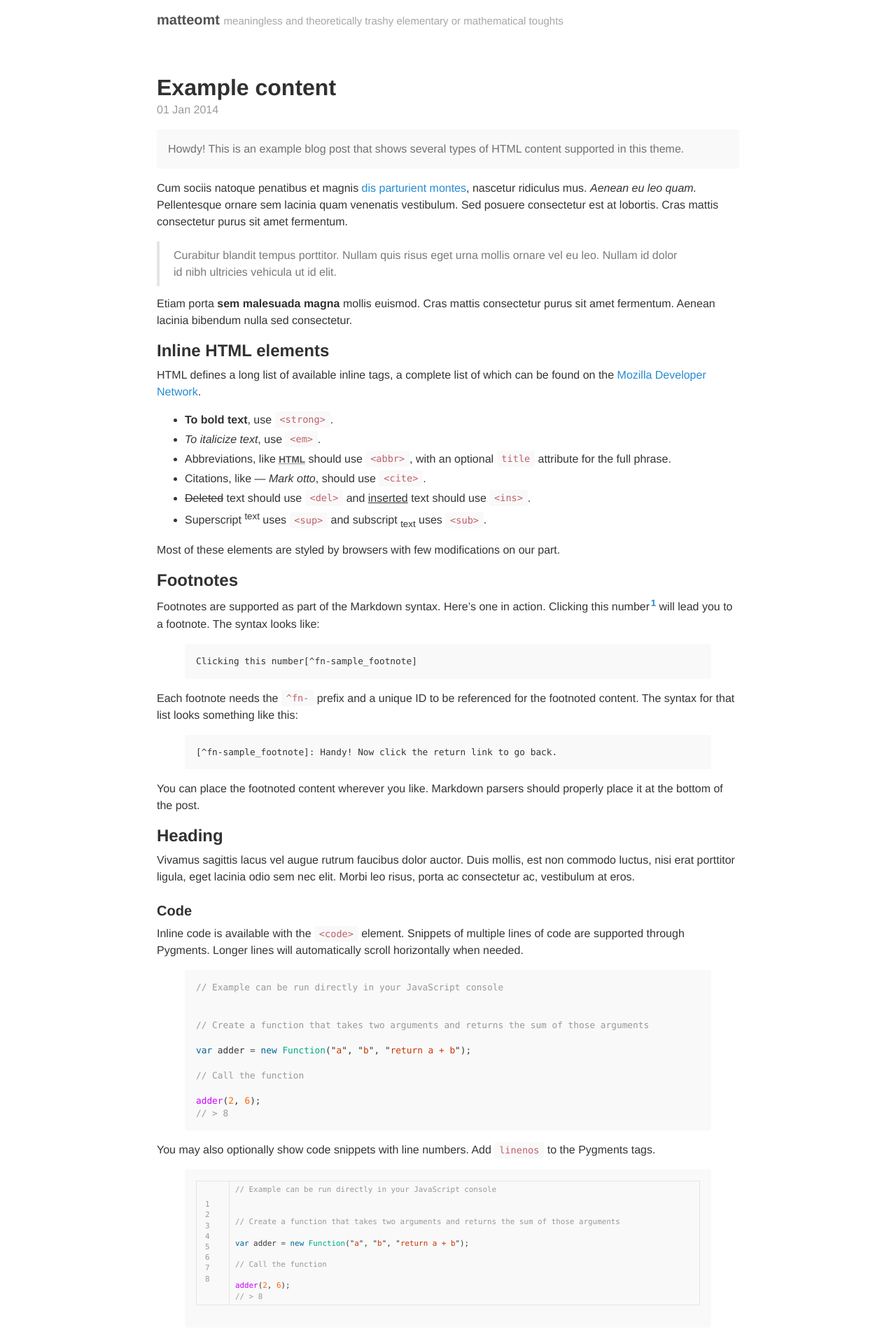
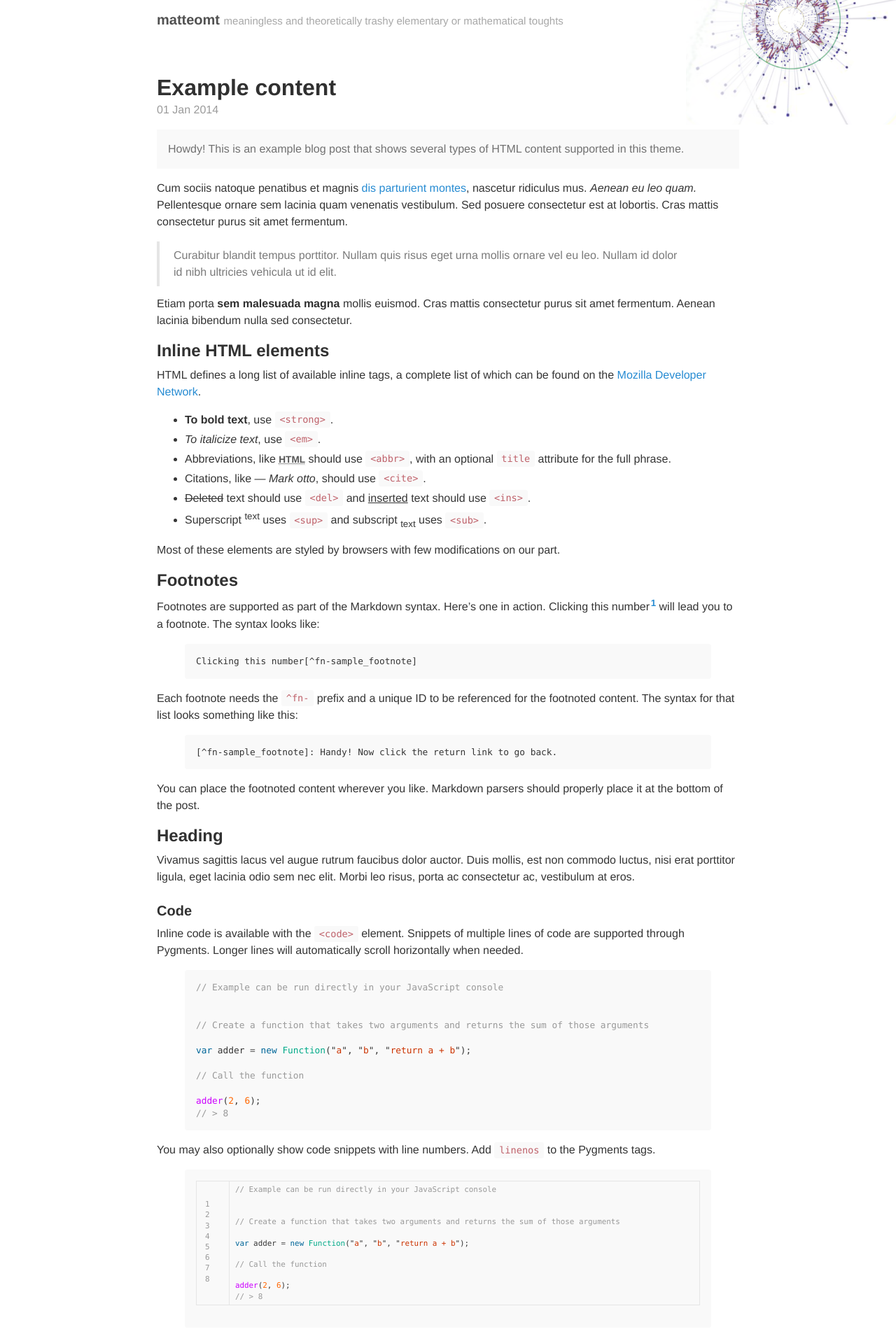
Before and after one commit to Matteomt/matteomt.github.io, a Jekyll site: the page built from index.html, in a window 1280 px wide. Shown: the top 1916 px of the page at 70% size. Built offline with Jekyll 4.4.1, drawn with Linux system fonts in a browser that asks for light colours; the list of posts is cut into pages by our own code.

Commit message:
o.png as background image

```diff
--- a/_sass/_base.scss
+++ b/_sass/_base.scss
@@ -26,9 +26,12 @@ html {
 
 body {
   color: $body-color;
-  background-color: $body-bg;
+  /*background-color: $body-bg;*/
   -webkit-text-size-adjust: 100%;
       -ms-text-size-adjust: 100%;
+  background: #fff  url(/public/o.png) no-repeat;
+  background-position: right -122px;
+  background-size: 300px;
 }
 
 // No `:visited` state is required by default (browsers will use `a`)
--- a/_sass/_layout.scss
+++ b/_sass/_layout.scss
@@ -8,6 +8,7 @@
   padding-right: 1.5rem;
   margin-left:  auto;
   margin-right: auto;
+  background: rgba(255,255,255,.7);
 }
 
 footer {
```
